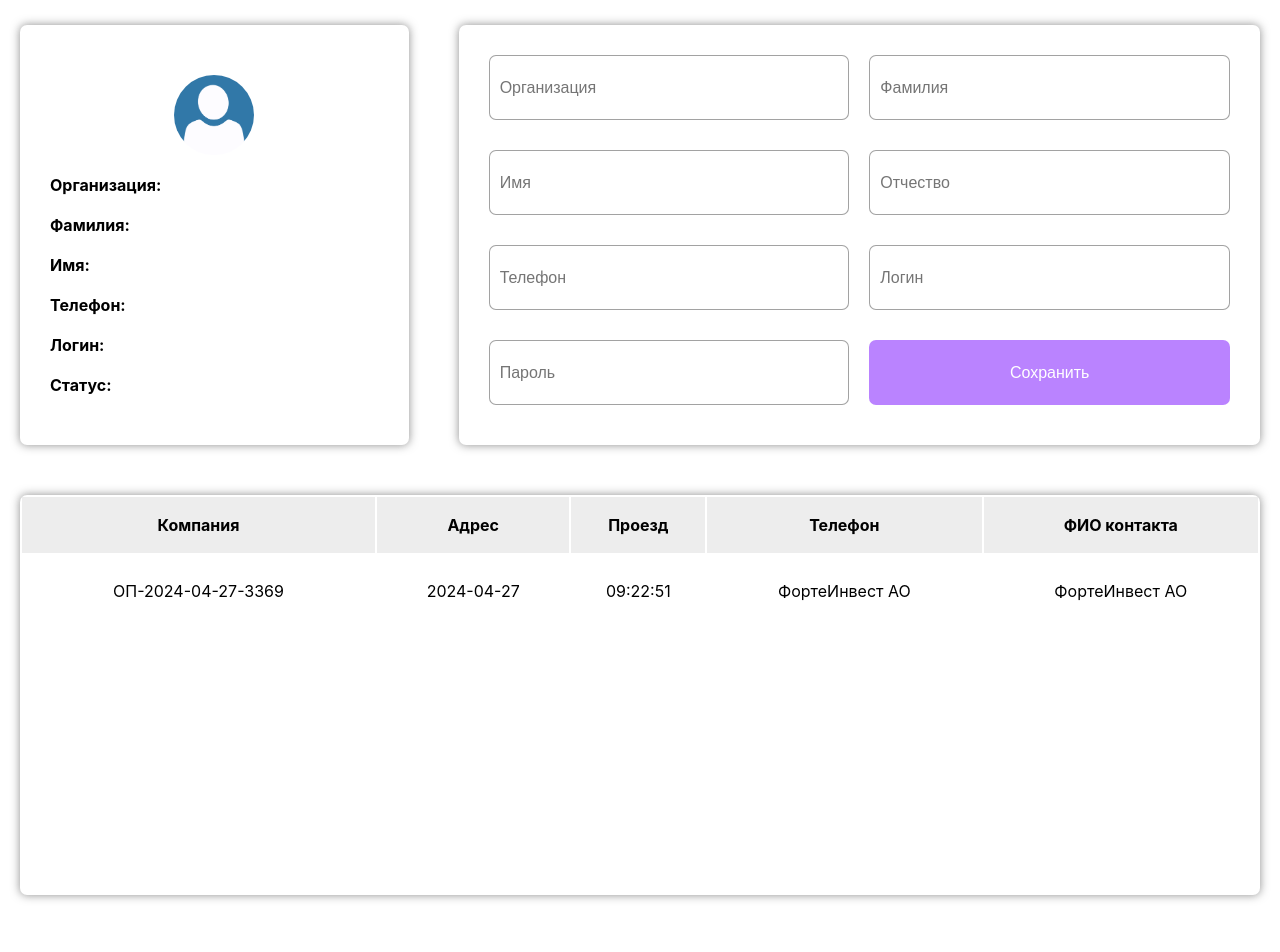
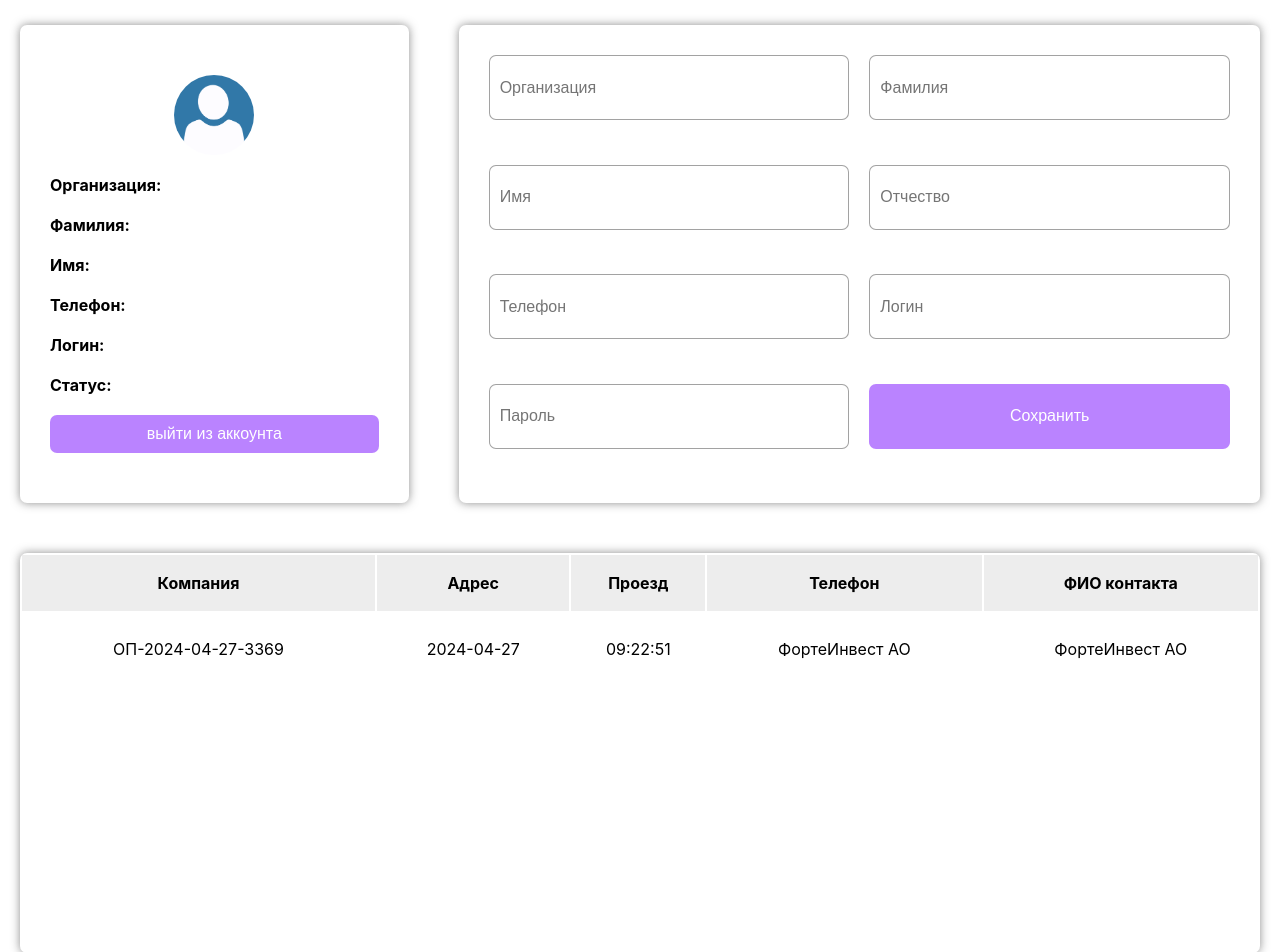
Before and after one commit to Nadybo/Allegro23, a PHP site: page /profile.php in a window 1280 px wide. Shown: the part 65-1017 px from the top of the page. Before the commit the page ends 966 px from the top, so only its background shows below. Run offline with PHP 8.4, Linux system fonts and the light colour scheme; some web fonts are replaced.

Commit message:
version 2.5

```diff
--- a/Style/styles.css
+++ b/Style/styles.css
@@ -1490,3 +1490,15 @@
 .user-data-container ul p{
     font-weight: bold;
 }
+.log-out-btn{
+    background-color: var(--accent-color);
+    padding: 10px;
+    border: none;
+    border-radius: var(--border-normal-radius);
+    font-size: var(--font-normal-size);
+    color: var(--white-bg);
+    &:hover{
+        background-color: var(--button-hover);
+        cursor: pointer;
+    }
+}
--- a/profile.php
+++ b/profile.php
@@ -24,6 +24,7 @@
                             <p>Телефон:</p>
                             <p>Логин:</p>
                             <p>Статус:</p>
+                            <button class="log-out-btn">выйти из аккоунта</button>
                         </ul>
                     </div>
 
```
